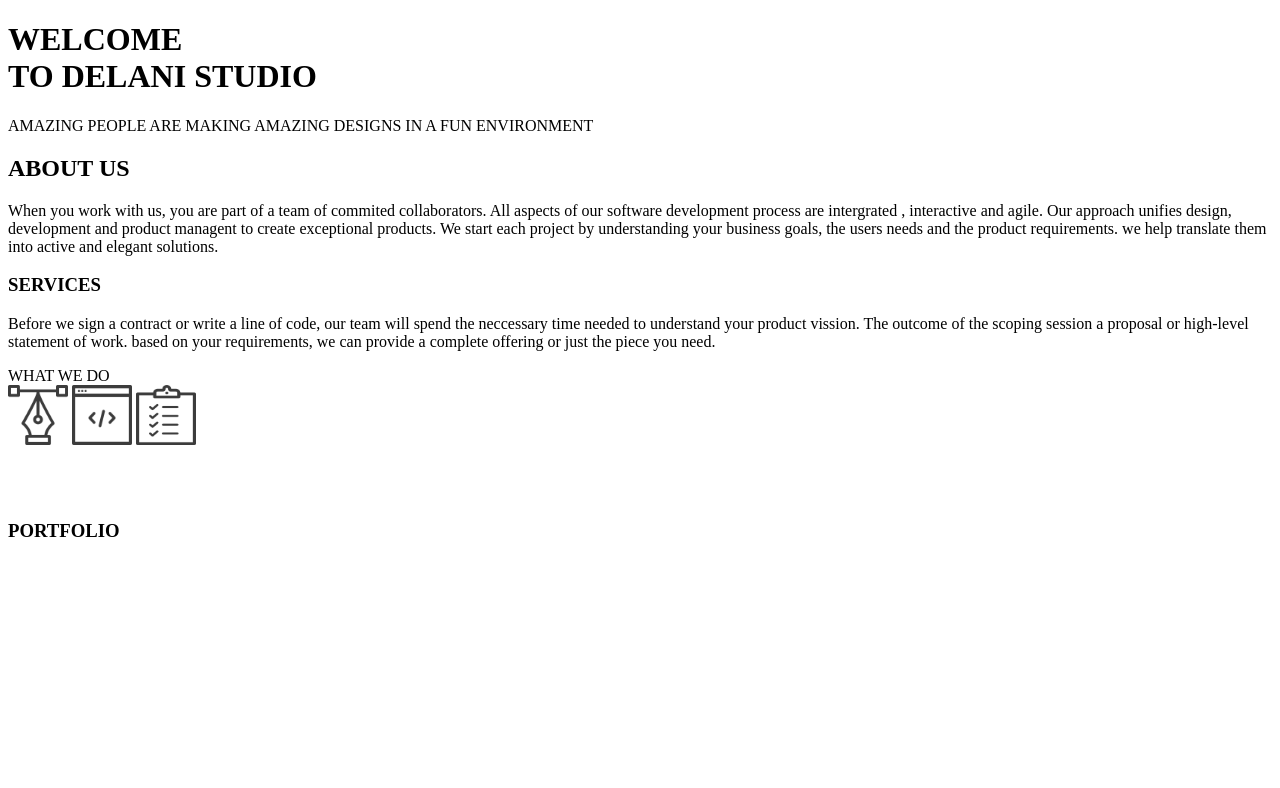
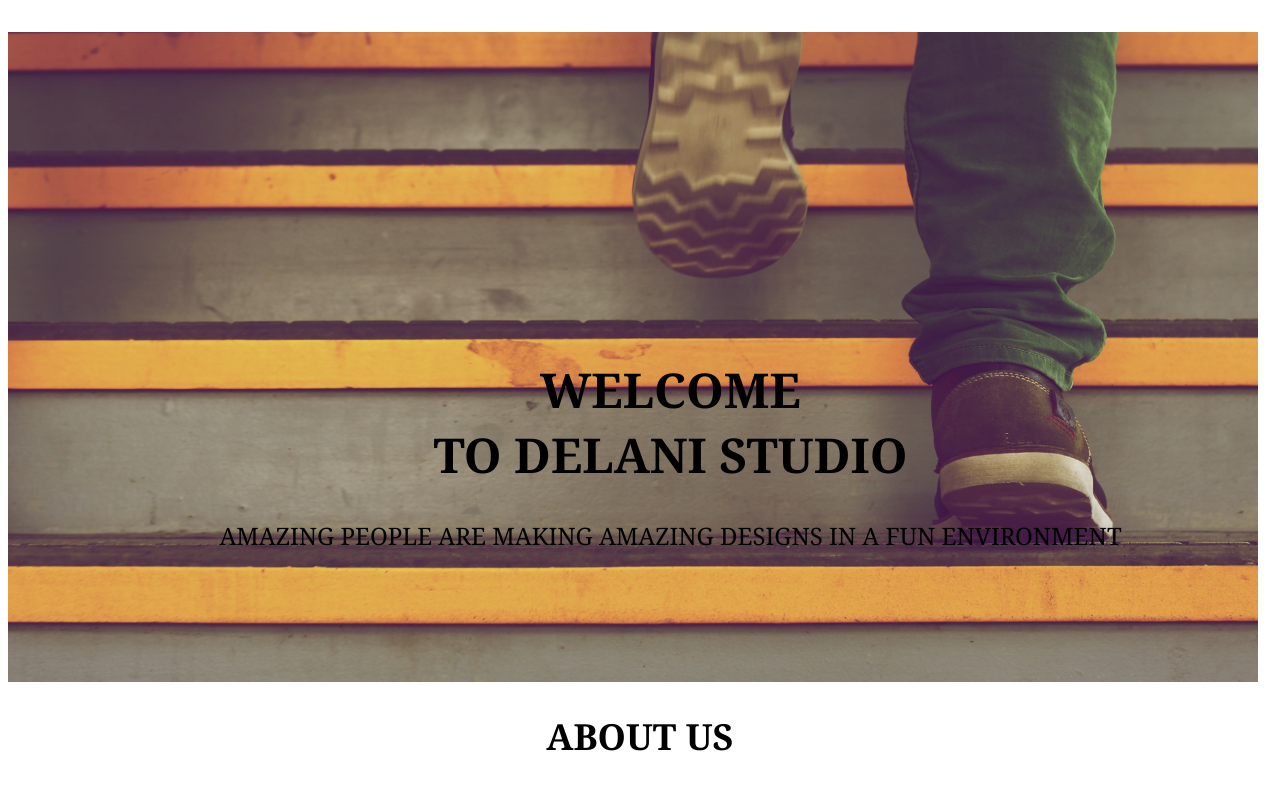
Before and after one commit to Muchaaaaa/Delani-Studio, a plain HTML site: page index.html in a window 1280 px wide. Shown: the top 788 px of the page. Drawn offline with nearby package versions, Linux system fonts and the light colour scheme.

Commit message:
stlesheet linked

```diff
--- /dev/null
+++ b/css/style.css
@@ -0,0 +1,51 @@
+.landing-page{
+    background-image: url(../images/image1.jpg);
+    font-family: Georgia, 'Times New Roman', Times, serif;
+    background-repeat: no-repeat;
+    background-size: cover;
+    width:1250px;
+    height:650px;
+    background-position:center center;
+
+
+}
+.centered{
+    text-align:center;
+    font-size:x-large;
+    position:relative;
+    top:50%;
+    left:3%;
+
+}
+.about-us{
+    text-align:center;
+    font-size: x-large;
+    font-family: Georgia, 'Times New Roman', Times, serif;
+}
+.services{
+    background-image: url(../images/image3.jpg);
+    background-position: center;
+    background-repeat: no-repeat;
+    background-size: cover;
+    height:500px;
+    width:1250px;
+}
+.serv{
+    text-align: center;
+    font-family: Georgia, 'Times New Roman', Times, serif;
+    font-size: xx-large;
+    position:relative;
+    top:50%;
+
+}
+.whatwedo{
+    text-align: center;
+    font-family: Georgia, 'Times New Roman', Times, serif;
+    font-size: x-large;
+
+}
+#one{
+    float: 80px center;
+    width:42px;
+    height:42px;
+}
--- a/index.html
+++ b/index.html
@@ -4,11 +4,10 @@
     <meta charset="UTF-8">
     <meta http-equiv="X-UA-Compatible" content="IE=edge">
     <meta name="viewport" content="width=device-width, initial-scale=1.0">
+    <link rel="stylesheet" href="css/style.css">
 
-    <link rel="stylesheet" href="css/style.css">
-    <link rel="stylesheet" href="css/bootstrap">
-    <script src="https://ajax.googleapis.com/ajax/libs/jquery/3.6.0/jquery.min.js"></script>
-    <script src="js/script.js"></script>
+
+
     <title>Delani Studio</title>
 </head>
 <body>
@@ -49,7 +48,7 @@ based on your requirements, we can provide a complete offering or just the piece
                 <div class="whatwedo">
                 WHAT WE DO
                 <br>
-                <img src="Images/icon1.png" width="60" height="60">      <img src="Images/icon2.png" width="60" height="60">        <img src="Images/icon3.png" height="60" width="60">
+                <img src="images/icon1.png" width="60" height="60">      <img src="images/icon2.png" width="60" height="60">        <img src="images/icon3.png" height="60" width="60">
                 </div>
             </p>
             <br>
```
